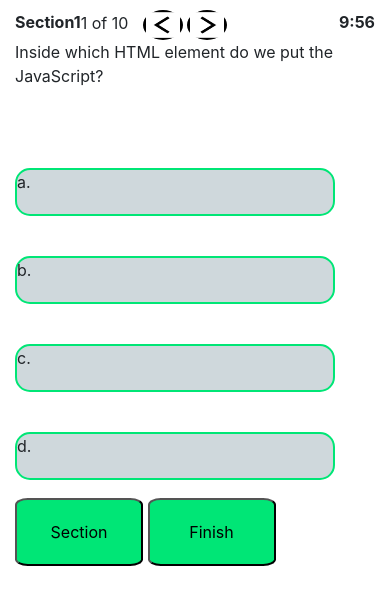
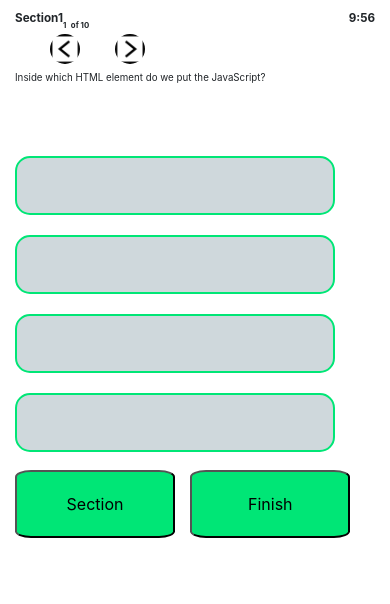
Before and after one commit to ranjithckumar/Douknw-Quiz-App, a plain HTML site: page questions.html in a window 390 px wide. Drawn offline with nearby package versions, Linux system fonts and the light colour scheme.

Commit message:
Implementation of responsiveness

```diff
--- a/questions.css
+++ b/questions.css
@@ -1,142 +1,193 @@
 
   #time{
       float:inline-end;
-      margin-left:75em;
+      margin-left:25em;
       font-weight: bold;
+      font-size: 3vw;
   }
   #section-number{
       float: inline-start;
       font-weight: bold;
-
+      font-size: 3vw;
   }
-  #num{
-      margin-top: 1em;
+  #num,#end-num{
+      margin-top: 5em;
+      font-weight: bold;
+      font-size: 2vw;
   }
   #number{
       margin-top: 10px;
 
   }
   #img-backward{
-      width: 40px;
+      width: 30px;
       height: 30px;
       border-radius:50%;
       border-color: darkgray;
-      margin-left:10px;
+      margin-left:35px;
   }
   #img-forward{
-        width: 40px;
+
+        width: 30px;
         transform: rotate(180deg);
         height: 30px;
         border-radius:50%;
         border-color:black;
+        margin-left:30px;
   }
   #question{
       flex-flow: row;
-
+      margin-top: 2%;
+      font-size: 2.5vw;
   }
 
   #option1{
-      width: 20em;
-      height: 3em;
+      width: 20rem;
+      height: 7vh;
       border:2px solid #00E676;
       border-radius: 15px;
       background-color:#CFD8DC;
-      margin-top: 80px;
+      margin-top: 70px;
+      text-align: center;
   }
   #option2,#option3,#option4{
-    width: 20em;
-    height: 3em;
+    width: 20rem;
+    height: 7vh;
     border:2px solid #00E676;
     border-radius: 15px;
     background-color:#CFD8DC;
-    margin-top: 40px;
+    margin-top: 20px;
+    text-align: center;
+}
+#submitButton,#sectionButton{
+    width: 8rem;
+    height: 8vh;
+    margin-top:5%;
+    margin-right: 3%;
+    background-color: #00E676;
+    border-radius: 10%;
+    margin-bottom: 5%;
+}
 
-}
 @media only screen and (max-width: 1200px){
     #time{
         float:inline-end;
-        margin-left:75em;
+        margin-left:20em;
+        font-weight: bold;
+        font-size: 3vw;
     }
     #section-number{
         float: inline-start;
-
+        font-weight: bold;
+        font-size: 3vw;
     }
 }
 @media only screen and (max-width: 1125px) and (min-width:961px) {
     #time{
         float:inline-end;
-        margin-left:52em;
+        margin-left:20em;
+        font-weight: bold;
+        font-size: 3vw;
     }
     #section-number{
         float: inline-start;
-
+        font-weight: bold;
+        font-size: 3vw;
     }
 }
 @media only screen and (max-width: 960px){
     #time{
         float:inline-end;
-        margin-left:50em;
+        margin-left:25em;
+        font-weight: bold;
+        font-size: 3vw;
     }
     #section-number{
         float: inline-start;
-
+        font-weight: bold;
+        font-size: 3vw;
+    }
+    #submitButton,#sectionButton{
+        width: 10rem;
+        height: 8vh;
+        margin-top:5%;
+        margin-right: 3%;
+        background-color: #00E676;
+        border-radius: 10%;
+        margin-bottom: 5%;
     }
 }
 @media only screen and (max-width: 960px)and (min-width:780px) {
     #time{
         float:inline-end;
-        margin-left:40em;
+        margin-left:20em;
+        font-weight: bold;
+        font-size: 3vw;
     }
     #section-number{
         float: inline-start;
-
+        font-weight: bold;
+        font-size: 3vw;
+    }
+    #submitButton,#sectionButton{
+        width: 10rem;
+        height: 8vh;
+        margin-top:5%;
+        margin-right: 3%;
+        background-color: #00E676;
+        border-radius: 10%;
+        margin-bottom: 5%;
     }
 }
 @media  screen and (max-width: 793px) and (min-width:620px){
     #time{
         float:inline-end;
-        margin-left:30em;
+        margin-left:20em;
+        font-weight: bold;
+        font-size: 3vw;
     }
     #section-number{
         float: inline-start;
-
+        font-weight: bold;
+        font-size: 3vw;
     }
 }
 @media  screen and (max-width: 633px) and (min-width:460px){
     #time{
         float:inline-end;
         margin-left:20em;
+        font-weight: bold;
+        font-size: 3vw;
     }
     #section-number{
         float: inline-start;
-
+        font-weight: bold;
+        font-size: 3vw;
     }
 }
 @media  screen and (max-width: 473px) and (min-width:350px){
     #time{
         float:inline-end;
-        margin-left:15em;
+        margin-left:20em;
+        font-weight: bold;
+        font-size: 3vw;
     }
     #section-number{
         float: inline-start;
-
+        font-weight: bold;
+        font-size: 3vw;
     }
 }
 @media  screen and (max-width: 394px) and (min-width:240px){
     #time{
         float:inline-end;
-        margin-left:6em;
+        margin-left:20em;
+        font-weight: bold;
+        font-size: 3vw;
     }
     #section-number{
         float: inline-start;
-
+        font-weight: bold;
+        font-size: 3vw;
     }
 }
-
-#submitButton,#sectionButton{
-    width: 8rem;
-    height: 8vh;
-    margin-top:5%;
-    background-color: #00E676;
-    border-radius: 10%;
-}
--- a/questions.html
+++ b/questions.html
@@ -37,10 +37,10 @@
           </div>
           <!-- option part -->
           <div class="options">
-              <div id="option1"><span>a. </span><span id="opt1"></span></div>
-              <div id="option2"><span>b. </span><span id="opt2"></span></div>
-              <div id="option3"><span>c. </span><span id="opt3"></span></div>
-              <div id="option4"><span>d. </span><span id="opt4"></span></div>
+              <div id="option1"><span id="opt1"></span></div>
+              <div id="option2"><span id="opt2"></span></div>
+              <div id="option3"><span id="opt3"></span></div>
+              <div id="option4"><span id="opt4"></span></div>
           </div>
           <button type="button" class="Button" id="sectionButton">Section</button>
           <button type="button" class="Button" id="submitButton">Finish</button>
--- a/questions.json
+++ b/questions.json
@@ -169,7 +169,7 @@
 		"options": [
 			"method used to represent numbers in a character",
 			"method used to represent character in a number",
-			"a system that consists of a code which pairs each character with a pattern,sequence of natural numbers or electrical pulse in order to transmit the data",
+			"a system that consists of a code which pairs each character with a pattern",
 			"none of these"
 		],
 		"answer": "a system that consists of a code which pairs each character with a pattern,sequence of natural numbers or electrical pulse in order to transmit the data",
@@ -500,7 +500,7 @@
 		"options": [
 			"Mozilla Firefox",
 			"Chrome",
-			"Safari",
+			"Netscape",
 			"IE"
 		],
 		"answer": "Netscape",
```
